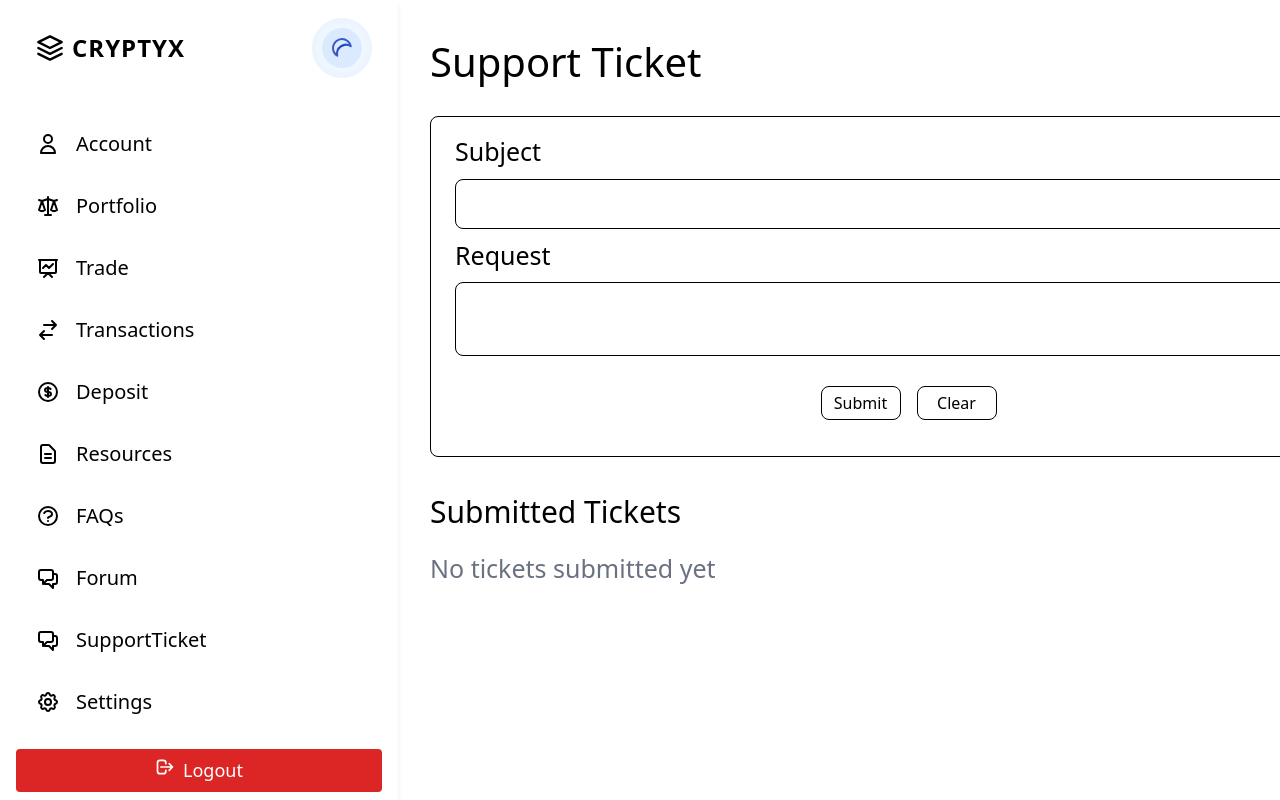
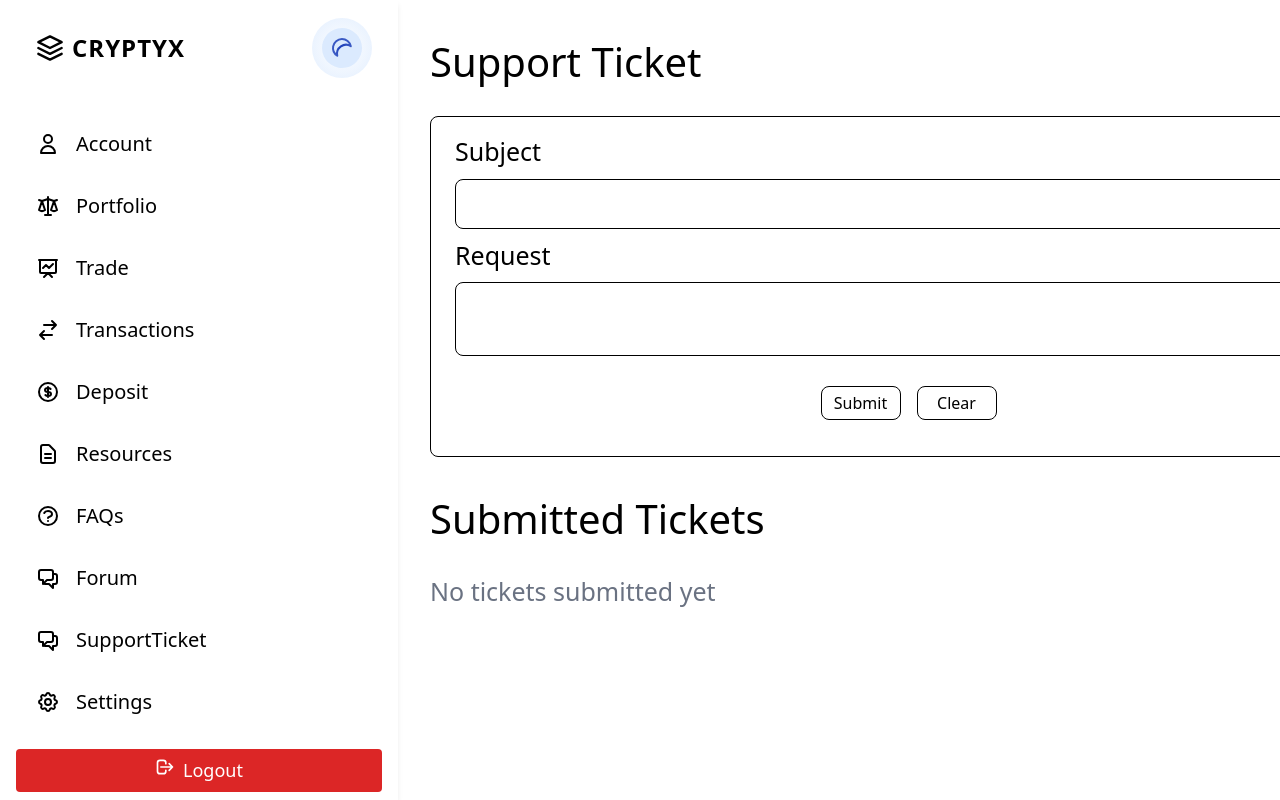
Before and after one commit to Dogan-Demir/crypto-trading-platform, a React (Vite) app in the folder crypto-trading-platform/: page /supportTicket in a window 1280 px wide. Shown: the top 800 px of the page. Built offline with nearby package versions, Linux system fonts and the light colour scheme; the HTML template or start-up script is replaced by a standard one.

Commit message:
fixed colouring

```diff
--- a/crypto-trading-platform/src/SupportTicket.jsx
+++ b/crypto-trading-platform/src/SupportTicket.jsx
@@ -85,12 +85,12 @@ export default function SupportTicket() {
                          backgroundSize: 'cover'
                      }}>
                     <div className="p-8">
-                        <h1 className="text-[40px] mb-6">Support Ticket</h1>
+                    <h1 className={`text-[40px] mb-6 ${isDarkMode ? 'text-white' : 'text-black'}`}>Support Ticket</h1>
 
                         {error && <p className="text-red-500 text-lg mb-2">{error}</p>}
                         {success && <p className="text-green-500 text-lg mb-2">{success}</p>}
 
-                        <form onSubmit={handleTicket} className="grid items-center w-[933px] border rounded-lg space-y-4 p-4">
+                        <form onSubmit={handleTicket} className="grid items-center w-[933px] border rounded-lg space-y-4 p-4 bg-white">
                             <div>
                                 <label className="block mb-2 ml-2 text-[25px]">Subject</label>
                                 <input
@@ -129,7 +129,7 @@ export default function SupportTicket() {
 
                         {/* Display Tickets */}
                         <div className="mt-8 w-[933px]">
-                            <h2 className="text-[30px] mb-4">Submitted Tickets</h2>
+                        <h2 className={`text-[40px] mb-6 ${isDarkMode ? 'text-white' : 'text-black'}`}>Submitted Tickets</h2>
                             {ticket.length === 0 ? (
                                 <p className="text-gray-500 text-[25px]">No tickets submitted yet</p>
                             ) : (
```
